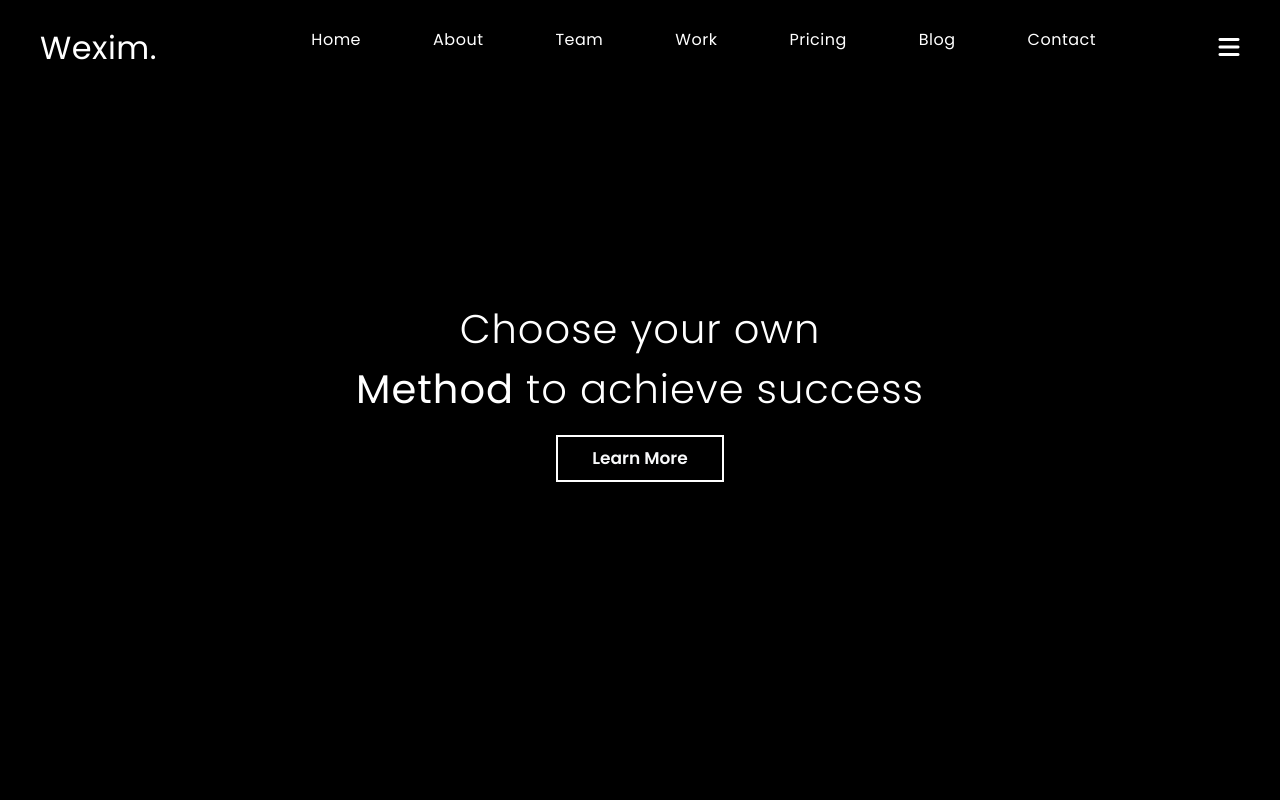
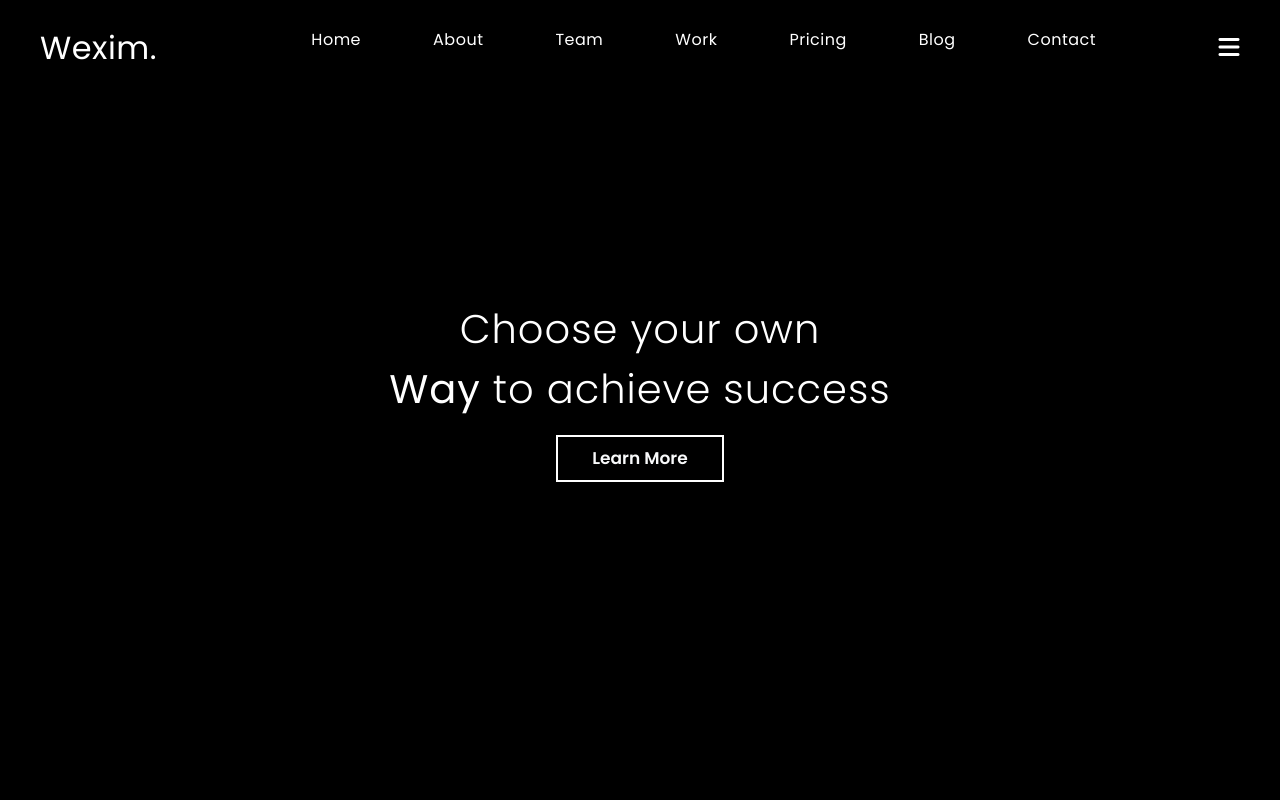
Before and after one commit to OzodbekMahmaraimov/Liders-practice, a plain HTML site: page index.html in a window 1280 px wide. Shown: the top 800 px of the page. Drawn offline with nearby package versions, Linux system fonts and the light colour scheme.

Commit message:
home qismidagi text o'zgarib turishi qilindi

```diff
--- a/index.html
+++ b/index.html
@@ -97,7 +97,7 @@
       <section id="hero">
         <h2>
           Choose your own <br>
-          <strong>Method</strong> to achieve success
+          <strong id="changingText">Way</strong> to achieve success
         </h2>
         <button class="btn btn-outline-light">Learn More</button>
       </section>
--- a/js/script.js
+++ b/js/script.js
@@ -37,3 +37,14 @@ const navAnimation = () => {
         item.style.cssText = 'animation: nav-animation 2s ease-in-out'
     })
 }
+
+let textElement = document.getElementById('changingText');
+let texts = ['Style', 'Method', 'Way'];
+let currentIndex = 0;
+
+function changeText() {
+    textElement.textContent = texts[currentIndex];
+    currentIndex = (currentIndex + 1) % texts.length;
+}
+
+setInterval(changeText, 2000);
```
